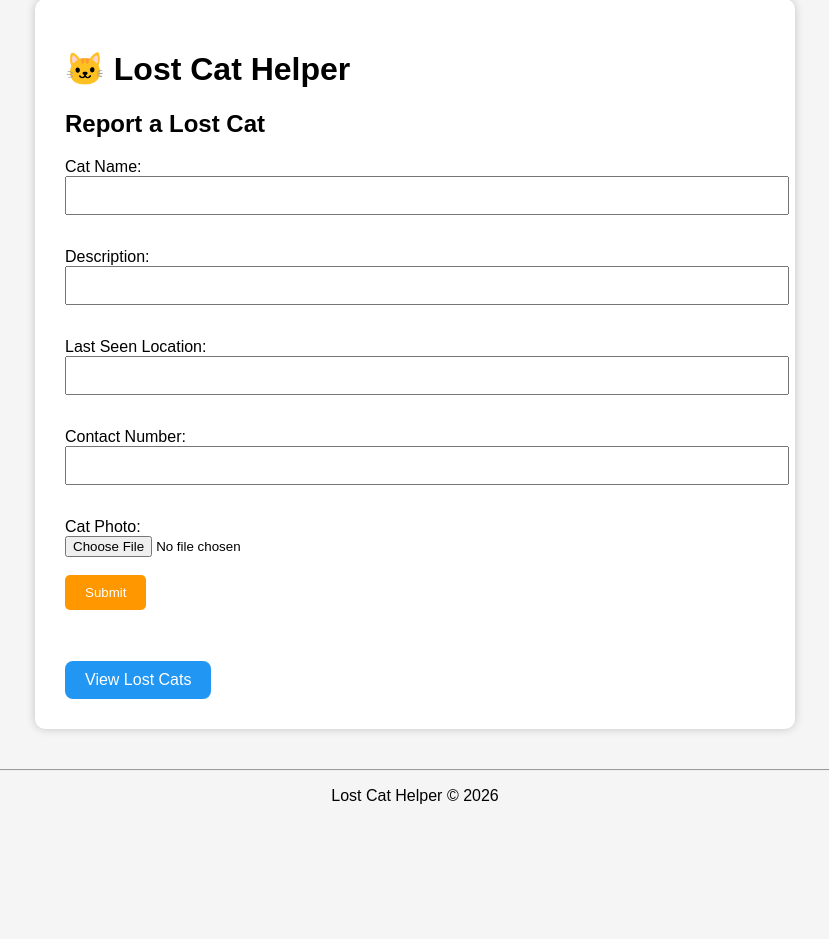
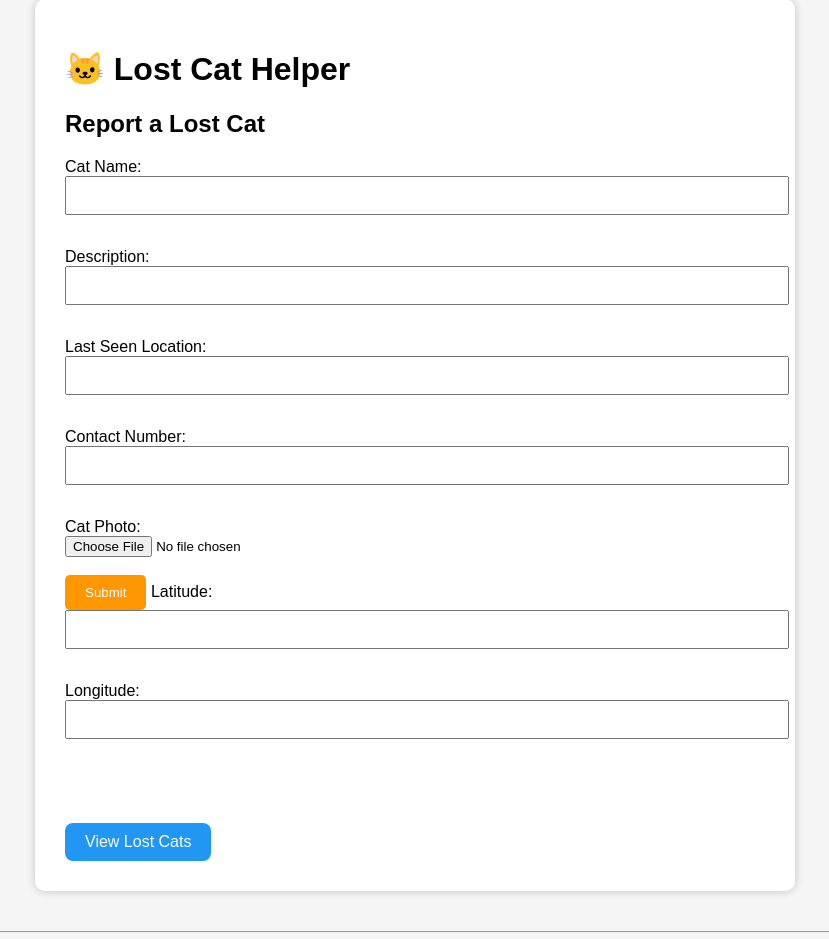
Before and after one commit to reneeliang6-lab/LostCatHelper, a Flask app: page / in a window 1280 px wide. Shown: the part 100-1039 px from the top of the page, without its empty margins (225-1054 px from the left). Before the commit the page ends 904 px from the top, so only its background shows below. Run offline with Flask 3, Linux system fonts and the light colour scheme.

Commit message:
added latitude and longitude for locations in index.html

```diff
--- a/templates/index.html
+++ b/templates/index.html
@@ -39,6 +39,11 @@
 
         <button type="submit">Submit</button>
 
+        <label>Latitude:</label><br>
+        <input type="text" name="latitude"><br><br>
+
+        <label>Longitude:</label><br>
+        <input type="text" name="longitude"><br><br>
     </form>
 
     <br><br>
```
